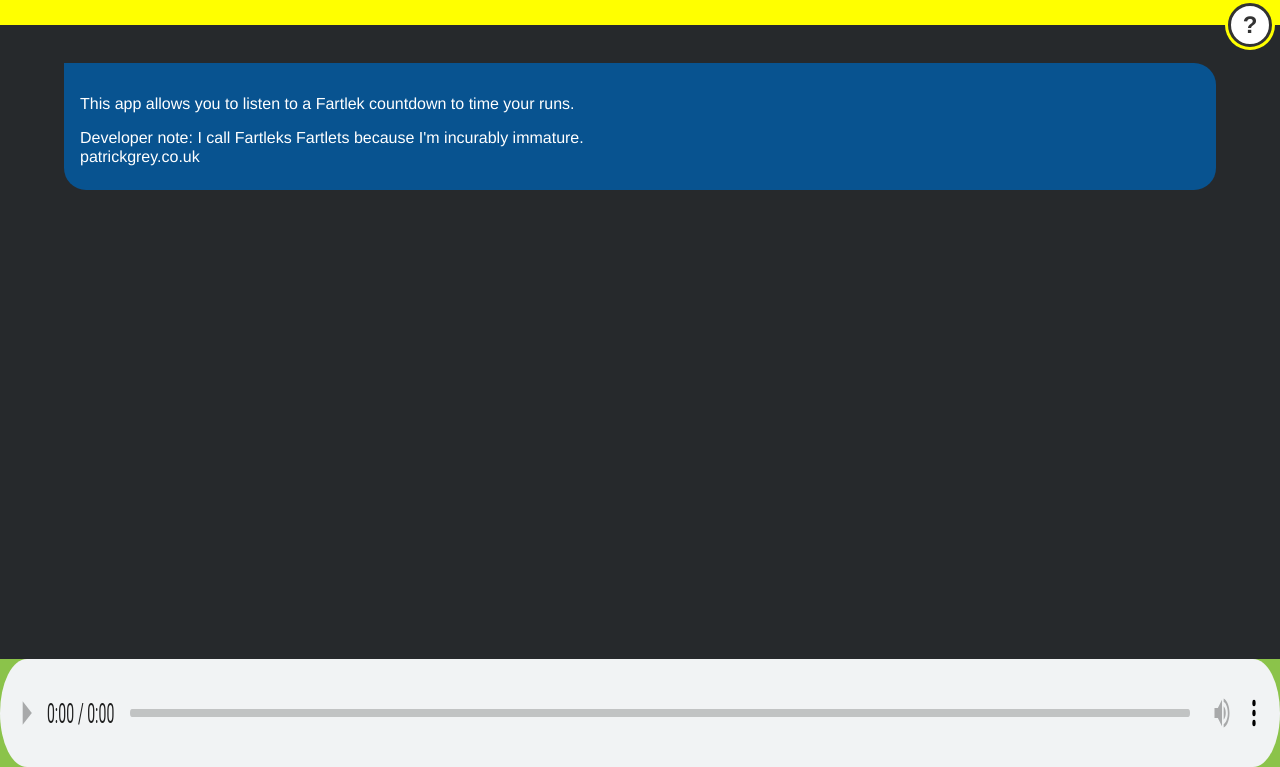
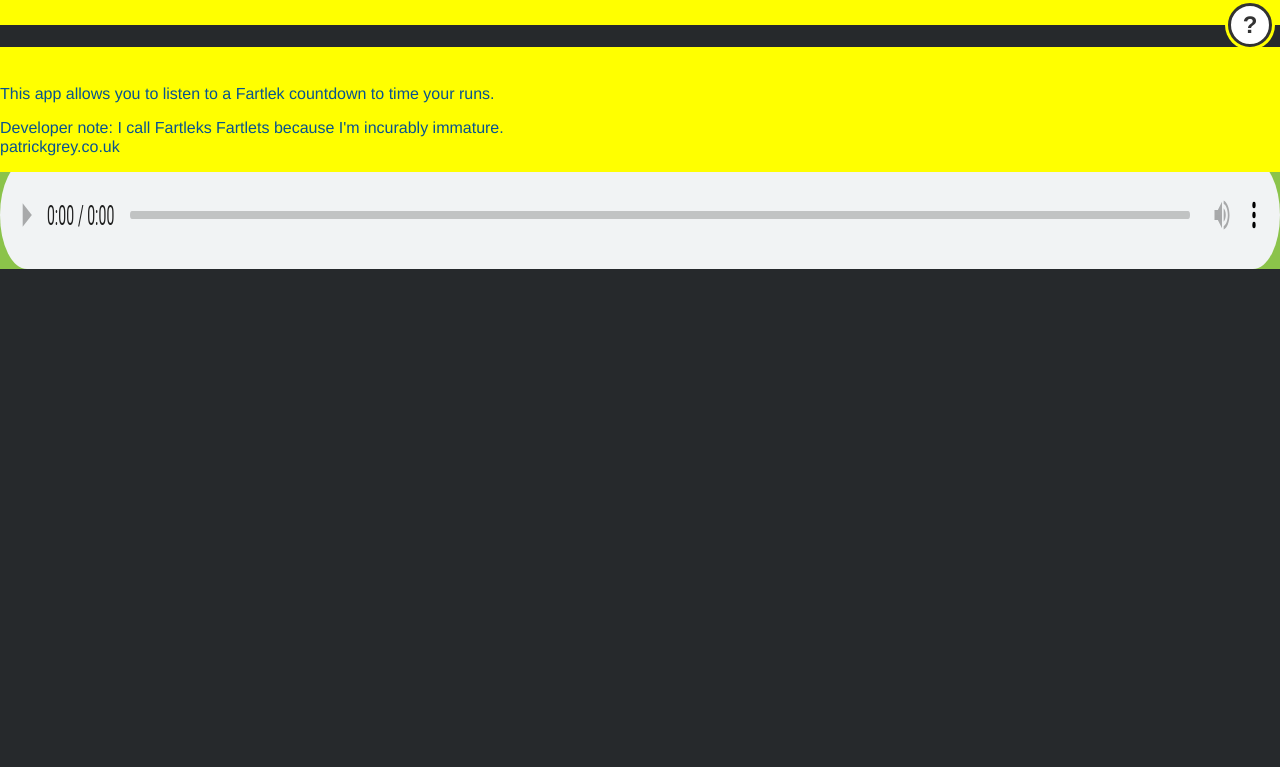
Before and after one commit to patrickgrey/pg-clients-2015-pg-projects-fartlet, a website: page app/index.html in a window 1280 px wide. Shown: the part 40-807 px from the top of the page. Drawn offline with nearby package versions, Linux system fonts and the light colour scheme; files that its build step writes are made by us from their sources.

Commit message:
Resetting project again. New svg approach

```diff
--- a/app/index.html
+++ b/app/index.html
@@ -4,6 +4,8 @@
     <meta charset="utf-8">
     <meta name="description" content="">
     <meta name="viewport" content="width=device-width, initial-scale=1">
+    <meta name="theme-color" content="#ffff00">
+
     <title>Fartlets!</title>
 
     <link rel="apple-touch-icon" href="apple-touch-icon.png">
@@ -114,7 +116,7 @@
 
       </div>
 
-      <div id="ft-content-id" class="ft-content">
+      <!-- <div id="ft-content-id" class="ft-content"> -->
 
         <div id="ft-information-id" class="ft-information ft-screen-reader-text-js-only">
           <p>This app allows you to listen to <span class="ft-js-only-text">and watch </span>a Fartlek countdown to time your runs.<span class="ft-js-only-text"> You can adjust the length of each fartlek and the number of repetitions.</span></p>
@@ -123,7 +125,7 @@
 
         </div>
 
-      </div>
+      <!-- </div> -->
 
 
       <div class="ft-audio-wrapper">
--- a/app/styles/_ft-button-information.scss
+++ b/app/styles/_ft-button-information.scss
@@ -33,22 +33,25 @@
 }
 
 .ft-information {
-  color: #fff;
-  margin: 1em 0;
-  background: $info-blue;
-  padding: 1em  1em 0.5em 1em;
-  border-radius: ($ft-buttons-smallest-diameter/2);
-  border-top-left-radius: 0;
+  color: $info-blue;
+  margin: 0;
+  padding-top: $ft-buttons-smallest-diameter/2;
+  background: $shock-yellow;
+  // padding: 1em  0.3em;
+  word-wrap: break-word;
+  z-index: 1;
+  // border-radius: ($ft-buttons-smallest-diameter/2);
+  // border-top-left-radius: 0;
 }
 
 // Need to hide the container and position it if JS is available.
 .js {
   .ft-information {
     // color: red;
-    width: 80%;
+    width: 100%;
     position: absolute;
-    top: 25px;
-    right: 8px;
+    top: $ft-title-height;
+    // right: 8px;
   }
 }
 
--- a/app/styles/_ft-player-custom.scss
+++ b/app/styles/_ft-player-custom.scss
@@ -16,7 +16,7 @@
 .ft-button-reset {
     top: $ft-title-height - ($ft-buttons-smallest-diameter/2); //65 - 44/2
     left: 8px;
-
+    z-index: 1;
 }
 
 // Need to set diameter depending on largest of height or width depending on ratio
@@ -60,42 +60,11 @@
 }
 
 .ft-button-increase {
-    left: calc(50% + 86px);
+    // left: calc(50% + 86px);
+    left: 8px;
 }
 
 .ft-button-reduce {
-    left: calc(50% - 86px - 44px);
+    // left: calc(50% - 86px - 44px);
+    right: 8px;
 }
-
-// .ft-countdown {
-//     margin: 0;
-//     // display: block;
-//     // position: absolute;
-//     // top: 0.7em;
-//     // left: 50%;
-//     // margin-left: -1.25em;
-//     // margin: 0.25em auto 0 auto;
-//     width: 2.5em;
-//     height: 2.5em;
-//     background: #F0F4C3;
-//     border-radius: 50%;
-//     text-align: center;
-//     font-size: 4em;
-//     // line-height: 2.5em;
-//     font-weight: bold;
-// }
-
-// .ft-total {
-//     margin: 0;
-//     // display: block;
-//     // position: absolute;
-//     width: 1.5em;
-//     height: 1.5em;
-//     // top: 1.5em;
-//     // right: 18%;
-//     font-size: 2.5em;
-//     background: #CDDC39;
-//     border-radius: 50%;
-//     // line-height: 1.5em;
-//     text-align: center;
-// }
```
